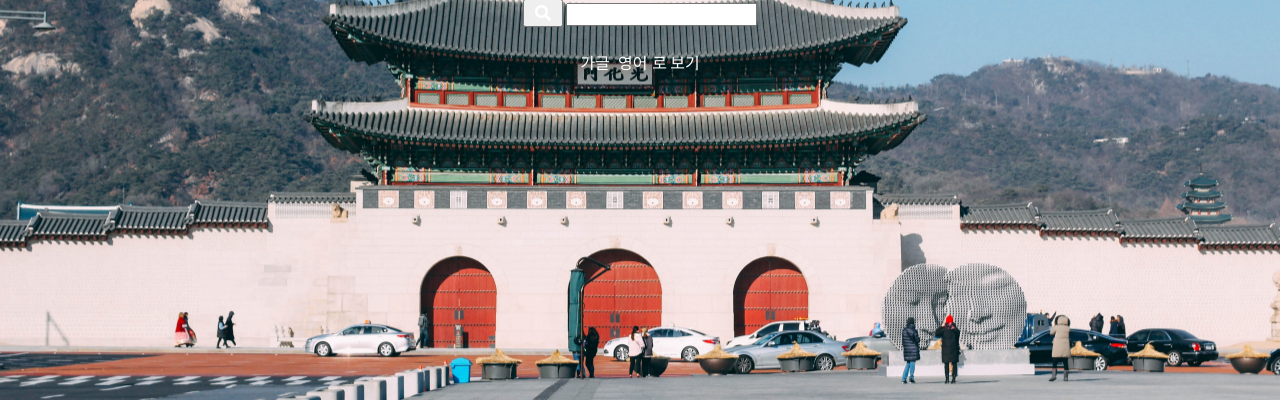
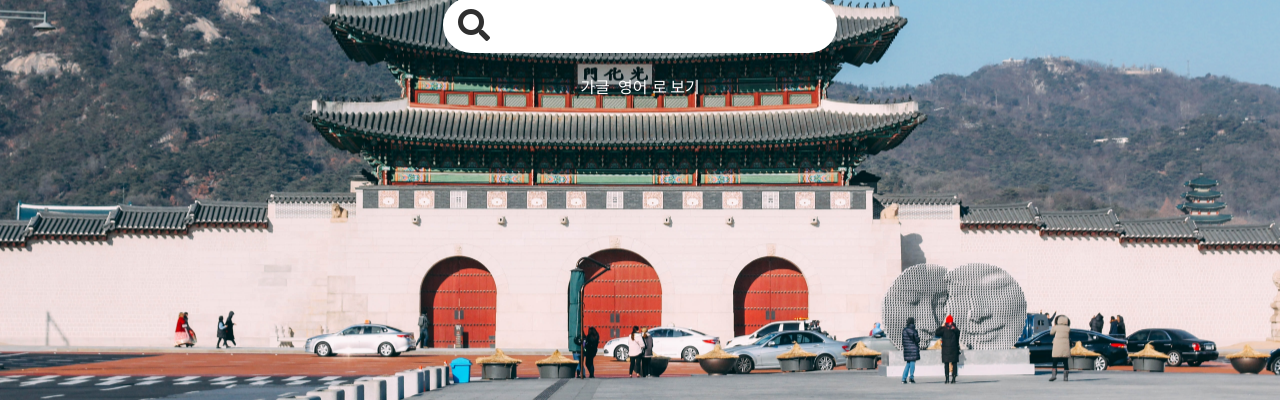
Before and after one commit to jjungmincho/gaagle, a plain HTML site: page korean.html in a window 1280 px wide. Shown: the part 400-800 px from the top of the page. Drawn offline with Linux system fonts and the light colour scheme.

Commit message:
Added search box

```diff
--- a/header.css
+++ b/header.css
@@ -32,3 +32,11 @@ nav {
   font-weight: 900;
   border-radius: 5px;
 }
+
+button {
+  cursor: pointer;
+}
+
+button:hover {
+  background-color: #db3236;
+}
--- a/korean.css
+++ b/korean.css
@@ -20,3 +20,8 @@ button,
 span {
   color: white;
 }
+
+.search-box {
+  background-color: white;
+  border: none;
+}
--- a/korean.html
+++ b/korean.html
@@ -40,9 +40,7 @@
         가글
       </h1>
       <div class="search-box">
-        <button type="submit" class="search-button">
-          <i class="fas fa-search"></i>
-        </button>
+        <i class="fas fa-search fa-2x"></i>
         <input type="text" placeholder="" />
       </div>
       <h3>
--- a/search.css
+++ b/search.css
@@ -0,0 +1,13 @@
+.search-box {
+  display: flex;
+  align-items: center;
+  border: 1px solid grey;
+  border-radius: 50px;
+  padding: 10px;
+}
+
+input {
+  outline: none;
+  border: none;
+  font-size: 25px;
+}
```
Also changed, not shown: index.html (+1 -3 lines).
